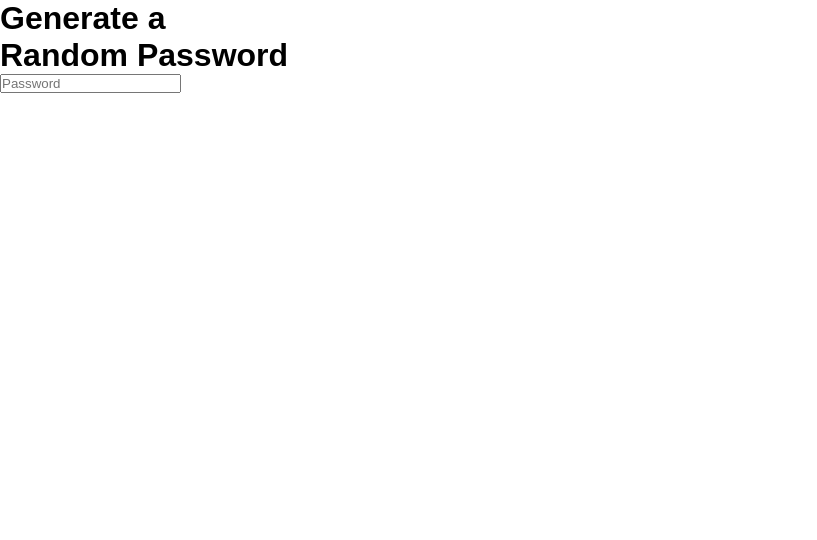
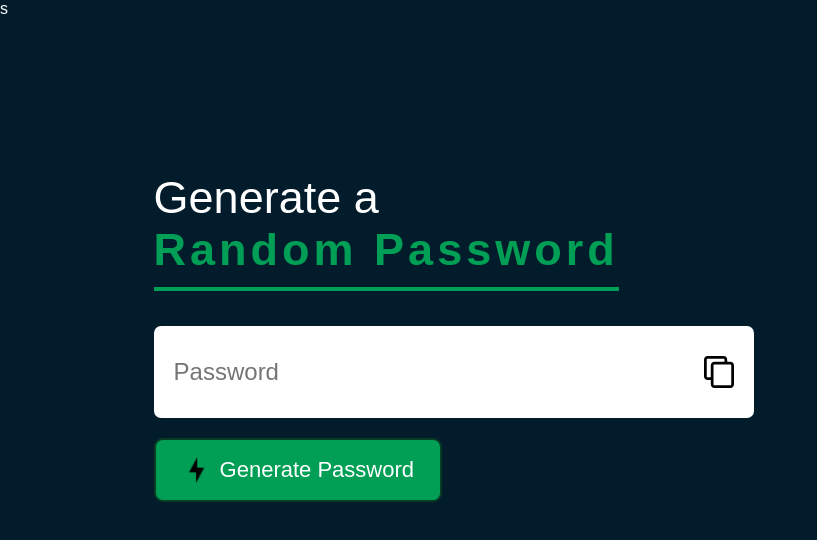
Before and after one commit to yasharyas/Random_Password_Genrator, a plain HTML site: page index.html in a window 1280 px wide. Shown: the whole page, without its empty margins (0-817 px from the left). Drawn offline with Linux system fonts and the light colour scheme.

Commit message:
front-end part finished

```diff
--- a/index.html
+++ b/index.html
@@ -3,16 +3,17 @@
 <head>
     <meta charset="UTF-8">
     <meta name="viewport" content="width=device-width, initial-scale=1.0">
-    <link rel="stylesheet" href="style.css">
+    <link rel="stylesheet" href="style.css">s
     <title>R-P-G</title>
 </head>
 <body>
     <div class="container">
-        <h1>Generate a<br>Random Password</h1>
+        <h1>Generate a<br><span>Random Password</span></h1>
         <div class="display">
             <input type="text" id="password" placeholder="Password">
-            <img src="">
+            <img src="Images/copy-icon.svg">
         </div>
+        <button><img src="Images/lightning.png">Generate Password</button>
     </div>
 </body>
 </html>
--- a/style.css
+++ b/style.css
@@ -4,3 +4,69 @@
     font-family: 'Poppins',sans-serif;
     box-sizing: border-box;
 }
+body{
+    background: #021c2c;
+    color:white;
+}
+.container{
+    margin: 12%;
+    width: 90%;
+    max-width: 600px;
+}
+.display{
+    width: 100%;
+    margin-top: 50px;
+    margin-bottom: ;
+    background: white;
+    color:#333;
+    display:flex;
+    align-items: center;
+    justify-content: space-between;
+    padding: 26px 20px;
+    border-radius: 7px;
+
+}
+.display img{
+    width:30px;
+
+}
+.container h1{
+    font-weight: 500;
+    font-size: 45px;
+}
+span{
+    color:#019f55;
+    font-weight: 700;
+   border-bottom: 4px solid #019f55;
+    letter-spacing: 4px;
+    padding-bottom: 12px;
+
+}
+.display input{
+    width: 100%;
+    max-width: 300px;
+    height: 5vh;
+    border: 0;
+    outline: 0;
+    font-size: 24px;
+}
+.container button img{
+    width:28px;
+    margin-right: 10px;
+
+}
+.container button{
+    display: flex;
+    align-items: center;
+    justify-content: flex-start;
+    margin-top: 20px;
+    border: 0;
+    outline: 0;
+    background:#019f55;
+    color:white;
+    font-size:22px;
+    border-radius: 9px;
+    padding: 16px 26px;
+    border: 2px solid #053e23;
+    font-weight: 300;
+}
```
Also changed, not shown: Images/copy-icon.svg (added), Images/lightning.png (added).
